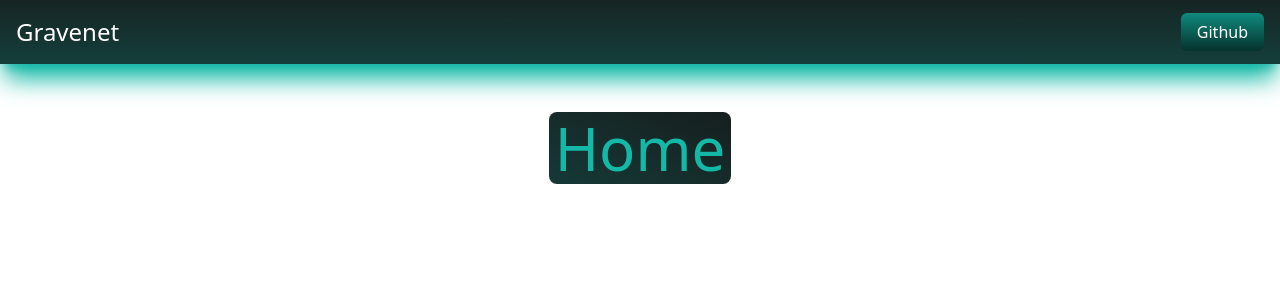
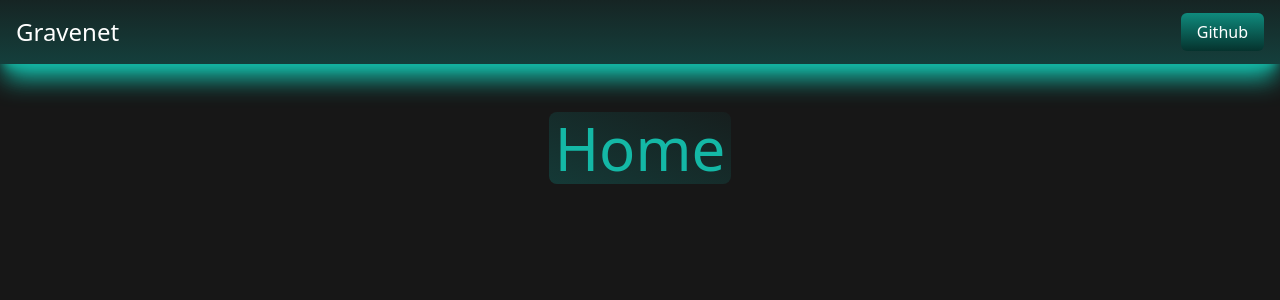
Before and after one commit to setoyuma/GraveNet, a React (Create React App) app: page / in a window 1280 px wide. Shown: the top 300 px of the page. Built offline with nearby package versions, Linux system fonts and the light colour scheme.

Commit message:
started homepage

```diff
--- a/public/index.html
+++ b/public/index.html
@@ -5,7 +5,7 @@
   <meta name="viewport" content="width=device-width, initial-scale=1.0">
   <title>Gravenet</title>
 </head>
-<body class=" bg-neutral-900">
+<body>
   <div id="root"></div>
 </body>
 </html>
--- a/src/index.css
+++ b/src/index.css
@@ -1,3 +1,7 @@
 @tailwind base;
 @tailwind components;
 @tailwind utilities;
+
+body {
+	background-color: #171717
+}
```
